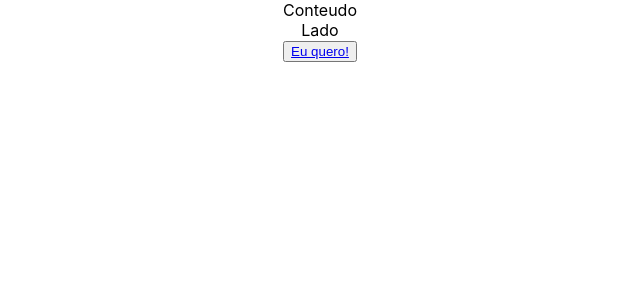
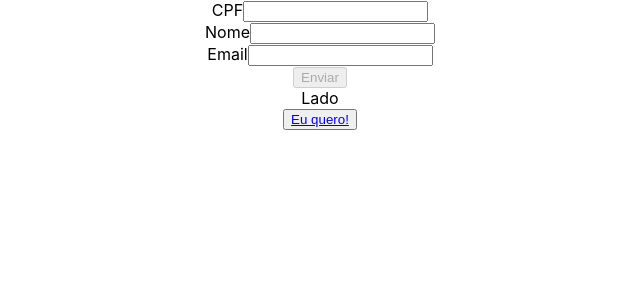
Before and after one commit to CrystyanSantos9/react-teste-allied, a React (Create React App) app: page /cart in a window 1280 px wide. Shown: the top 300 px of the page, without its empty margins (320-960 px from the left). Built offline with nearby package versions, Linux system fonts and the light colour scheme.

Commit message:
corrigindo alerta Linter

```diff
--- a/src/Pages/Cart/index.js
+++ b/src/Pages/Cart/index.js
@@ -2,11 +2,14 @@ import React from "react";
 import {
     Link
   } from "react-router-dom";
+import Form from "../../components/Form";
 
 const Cart = ( )=>{
     return(
         <div>
-            <section>Conteudo</section>
+            <section>
+                <Form />
+            </section>
             <aside>Lado</aside>
             <button><Link to="/">Eu quero!</Link></button>
         </div>
--- /dev/null
+++ b/src/components/Form/index.js
@@ -0,0 +1,96 @@
+import React from 'react';
+import {
+  Formik, Field, Form as FormikForm, ErrorMessage,
+} from 'formik';
+import schema from './schema';
+
+function Form() {
+  function onSubmit(values, actions) {
+    console.log('SUBMIT', values);
+  }
+
+  const validaCPF = (cpf) => {
+    // valida o tipo de dado que foi enviado, se for numero vai retornar FALSE
+    if (typeof cpf !== 'string') return false;
+
+    // isso fara com que o cpf que for enviado seja formatado sem os "." ou "-"
+    cpf = cpf.replace(/[\s.-]*/igm, '');
+
+    // checa a quantidade de numeros que foi enviado, retorna true se for igual a 11 (que é o padrão) se não FAKSE
+    if (cpf.length !== 11 || !Array.from(cpf).filter((e) => e !== cpf[0]).length) {
+      return false;
+    }
+
+    let Soma;
+    let Resto;
+
+    Soma = 0;
+
+    for (let i = 1; i <= 9; i++) Soma += parseInt(cpf.substring(i - 1, i)) * (11 - i);
+    Resto = (Soma * 10) % 11;
+
+    if ((Resto === 10) || (Resto === 11)) Resto = 0;
+    if (Resto !== parseInt(cpf.substring(9, 10), 10)) return false;
+
+    Soma = 0;
+
+    for (let i = 1; i <= 10; i++) Soma += parseInt(cpf.substring(i - 1, i)) * (12 - i);
+
+    Resto = (Soma * 10) % 11;
+
+    if ((Resto == 10) || (Resto == 11)) Resto = 0;
+
+    if (Resto != parseInt(cpf.substring(10, 11))) return false;
+
+    return cpf;
+  };
+
+  function validate(values) {
+    const errors = {};
+    if (!values.name) {
+      errors.name = 'Nome é obrigatório';
+    }
+    if (!values.email) {
+      errors.email = 'Email é obrigatório';
+    }
+    return errors;
+  }
+
+  return (
+    <div>
+      <Formik
+        validationSchema={schema}
+        validateOnMount
+        onSubmit={onSubmit}
+        initialValues={{
+          name: '',
+          email: '',
+        }}
+        render={({
+          values, errors, touched, isValid, setFieldValue,
+        }) => (
+          <FormikForm>
+            <div>
+              <label>CPF</label>
+              <Field name="name" type="text" />
+              <ErrorMessage name="name" />
+            </div>
+            <div>
+              <label>Nome</label>
+              <Field name="name" type="text" />
+              <ErrorMessage name="name" />
+            </div>
+            <div>
+              <label>Email</label>
+              <Field name="email" type="email" />
+              <ErrorMessage name="email" />
+            </div>
+            <button type="submit" disabled={!isValid}>Enviar</button>
+          </FormikForm>
+        )}
+      />
+    </div>
+  );
+}
+
+export default Form;
--- /dev/null
+++ b/src/components/Form/schema.js
@@ -0,0 +1,6 @@
+import * as Yup from 'yup';
+
+export default Yup.object().shape({
+    name: Yup.string().min(2, 'É necessário mais de 2 caracteres').required('Nome é necessário'),
+    email: Yup.string().email().required()
+})
```
Also changed, not shown: package.json (+11 -1 lines), .eslintrc.js (added), src/hooks/useLocalStorage.js (added), 2 other files (tests, documents, lock files or other folders).
